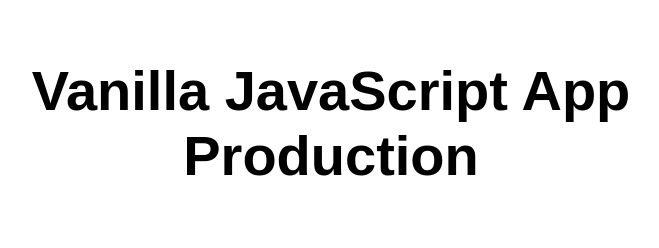
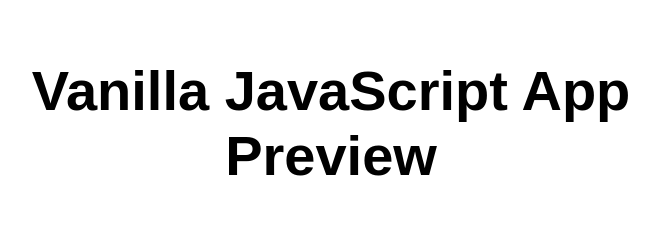
Before and after one commit to jessieyyt/yytswatesting, a website: page src/index.html in a window 1280 px wide. Shown: the whole page, without its empty margins (309-968 px from the left). Drawn offline with Linux system fonts and the light colour scheme.

Commit message:
test preview

```diff
--- a/src/index.html
+++ b/src/index.html
@@ -5,12 +5,12 @@
   <meta charset="UTF-8">
   <meta name="viewport" content="width=device-width, initial-scale=1.0">
   <link rel="stylesheet" href="styles.css">
-  <title>Vanilla JavaScript App Production</title>
+  <title>Vanilla JavaScript App Preview</title>
 </head>
 
 <body>
   <main>
-    <h1>Vanilla JavaScript App Production</h1>
+    <h1>Vanilla JavaScript App Preview</h1>
   </main>
 </body>
 
```
